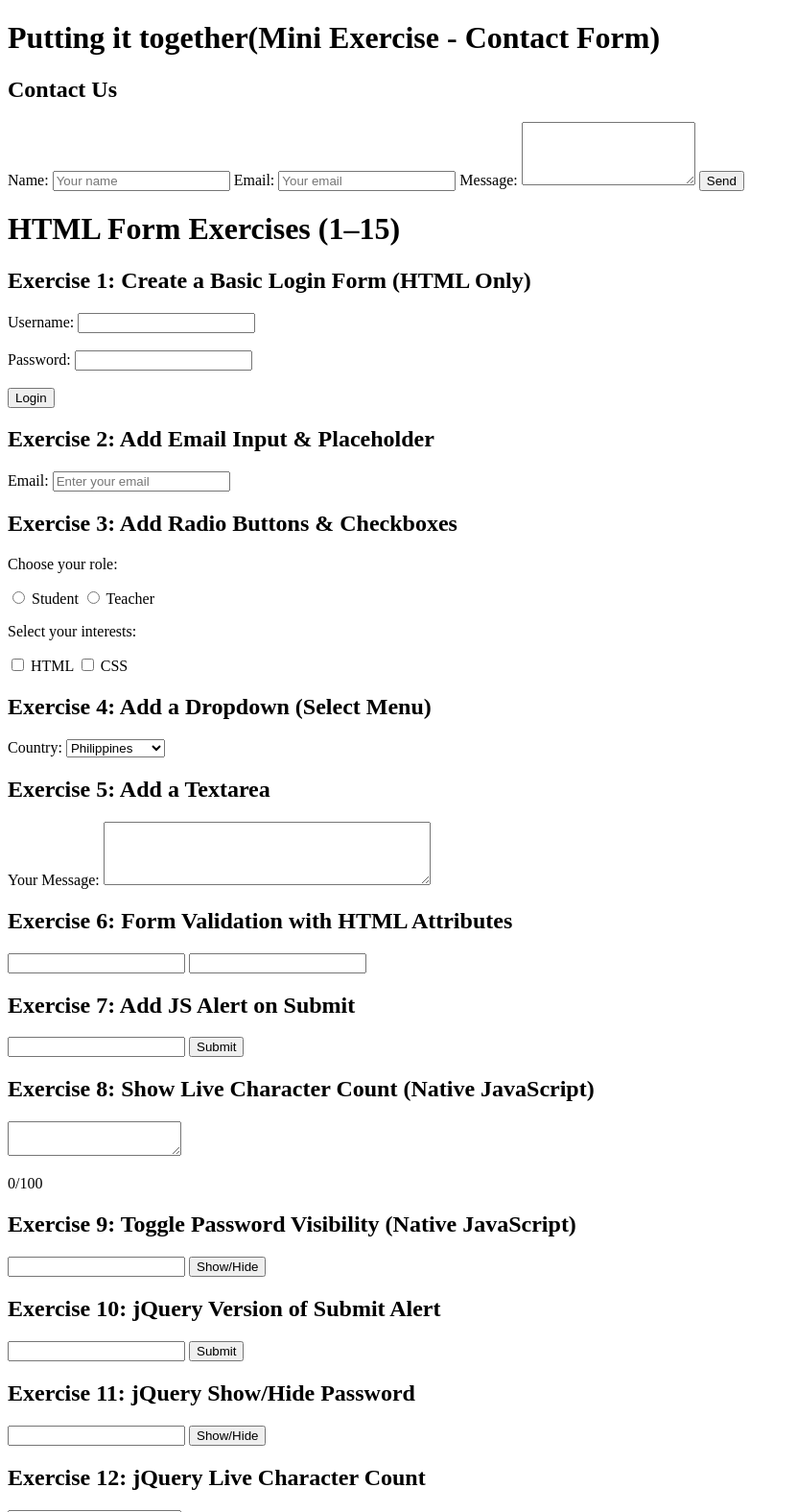
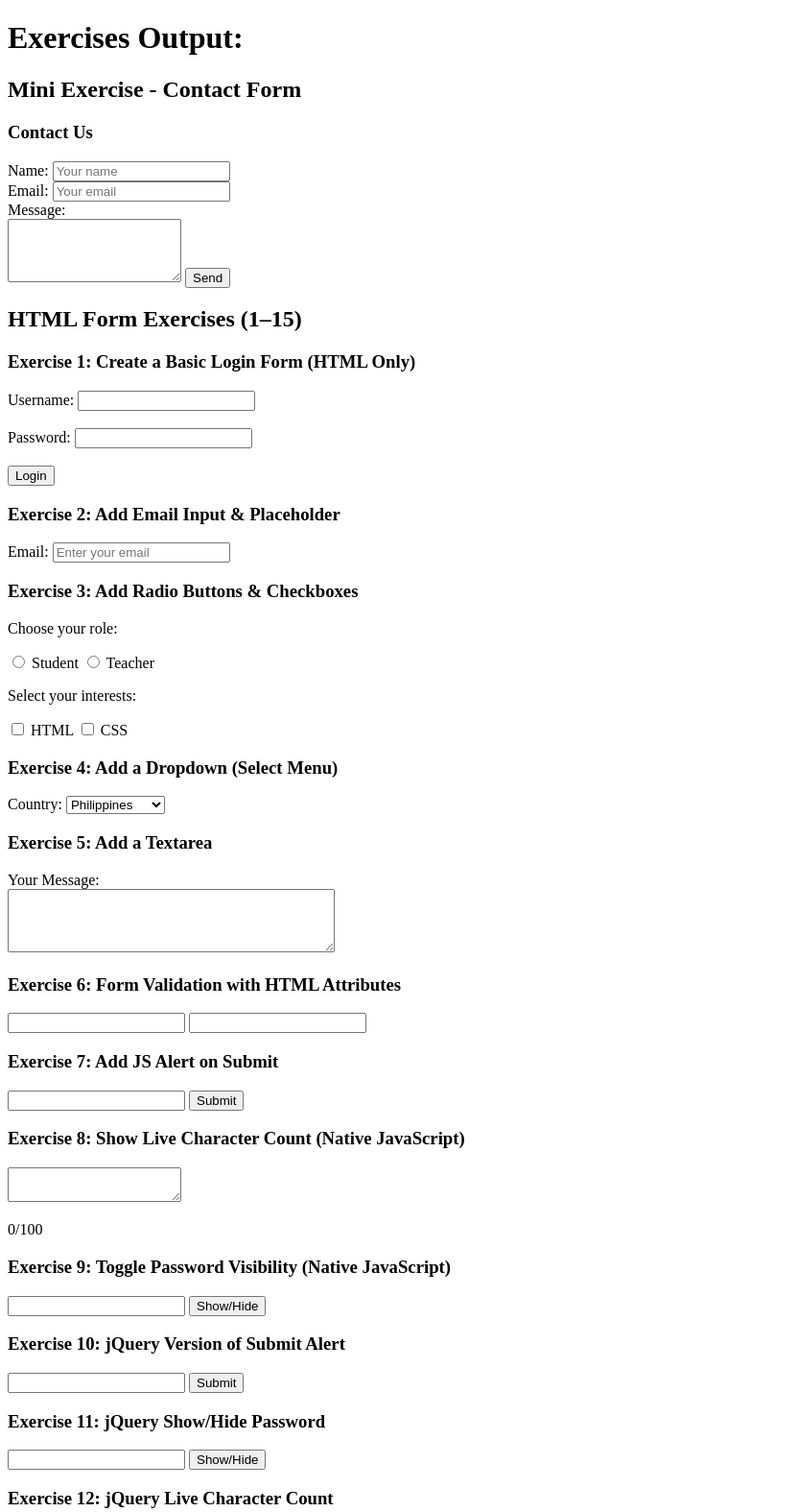
Before and after one commit to Faith-Balderama-Batalla/IS-Elec2_Indiv-Work, a plain HTML site: page HTML-Exercise-Guide-Forms/index.html in a window 1280 px wide. Shown: the top 1575 px of the page at 96% size, without its empty margins (0-831 px from the left). Drawn offline with nearby package versions, Linux system fonts and the light colour scheme.

Commit message:
Add files via upload

```diff
--- a/HTML-Exercise-Guide-Forms/index.html
+++ b/HTML-Exercise-Guide-Forms/index.html
@@ -5,24 +5,28 @@
   <title>HTML Form Exercises</title>
   <script src="https://code.jquery.com/jquery-3.6.0.min.js"></script>
 </head>
+
 <body>
-<h1>Putting it together(Mini Exercise - Contact Form)</h1>
+  <h1>Exercises Output:</h1>
 
+  <h2>Mini Exercise - Contact Form</h2>
     <form action="#" method="post"></form>
-  <h2>Contact Us</h2>
+      <h3>Contact Us</h3>
       <label for="name">Name: </label>
-  <input type="text" id="name" name="name" placeholder="Your name" required>
+      <input type="text" id="name" name="name" placeholder="Your name" required><br>
+
       <label for="email">Email: </label>
-  <input type="text" id="name" name="name" placeholder="Your email" required>
-  <label for="message">Message: </label>
-  <textarea name="message" id="message" rows="4" required>
-  </textarea>
+      <input type="text" id="name" name="name" placeholder="Your email" required><br>
+
+      <label for="message">Message: </label><br>
+      <textarea name="message" id="message" rows="4" required></textarea>
+
       <button type="submit">Send</button>
+    </form>
 
-<h1>HTML Form Exercises (1–15)</h1>
+  <h2>HTML Form Exercises (1–15)</h2>
 
-
-  <h2>Exercise 1: Create a Basic Login Form (HTML Only)</h2>
+    <h3>Exercise 1: Create a Basic Login Form (HTML Only)</h3>
     <form>
       <label for="Username">Username:</label>
       <input type="text" id="username" name="username" required><br><br>
@@ -33,13 +37,13 @@
       <button type="submit">Login</button>
     </form>
 
-  <h2>Exercise 2: Add Email Input & Placeholder</h2>
+    <h3>Exercise 2: Add Email Input & Placeholder</h3>
     <form>
       <label for="email">Email: </label>
       <input type="email" id="email" name="email" placeholder="Enter your email">
     </form>
 
-  <h2>Exercise 3: Add Radio Buttons & Checkboxes</h2>
+    <h3>Exercise 3: Add Radio Buttons & Checkboxes</h3>
     <form>
       <p>Choose your role: </p>
       <input type="radio" id="student" name="gender" value="student">
@@ -54,7 +58,7 @@
       <label for="css">CSS</label>
     </form>
 
-  <h2>Exercise 4: Add a Dropdown (Select Menu)</h2>
+    <h3>Exercise 4: Add a Dropdown (Select Menu)</h3>
     <form>
       <label for="country">Country: </label>
       <select>
@@ -64,19 +68,19 @@
       </select>
     </form>
 
-  <h2>Exercise 5: Add a Textarea</h2>
+    <h3>Exercise 5: Add a Textarea</h3>
     <form>
-      <label for="message">Your Message: </label>
+        <label for="message">Your Message: </label><br>
         <textarea name="message" id="message" rows="4" cols="40"></textarea>
     </form>
 
-  <h2>Exercise 6: Form Validation with HTML Attributes</h2>
+    <h3>Exercise 6: Form Validation with HTML Attributes</h3>
     <form>
       <input type="text" name="username" required minlength="3" maxlength="10">
       <input type="email" name="email" required>
     </form>
 
-  <h2>Exercise 7: Add JS Alert on Submit</h2>
+    <h3>Exercise 7: Add JS Alert on Submit</h3>
     <form id="loginForm">
       <input type="text" id="username" required>
       <button type="submit">Submit</button>
@@ -89,10 +93,10 @@
       })
     </script>
 
-  <h2>Exercise 8: Show Live Character Count (Native JavaScript)</h2>
+    <h3>Exercise 8: Show Live Character Count (Native JavaScript)</h3>
       <textarea id="bio" maxlength="100"></textarea>
       <p id="count">0/100</p>
-
+  <!--NOTE!!-->
       <script>
         const bio = document.getElementById("bio")
         const count = document.getElementById("count")
@@ -102,7 +106,7 @@
         });
       </script>
 
-  <h2>Exercise 9: Toggle Password Visibility (Native JavaScript)</h2>
+    <h3>Exercise 9: Toggle Password Visibility (Native JavaScript)</h3>
     <input type="password" id="pwd">
     <button type="button" onclick="togglePwd()">Show/Hide</button>
 
@@ -113,7 +117,7 @@
       }
     </script>
 
-  <h2>Exercise 10: jQuery Version of Submit Alert</h2>
+    <h3>Exercise 10: jQuery Version of Submit Alert</h3>
     <form id="myForm">
       <input type="text" required>
       <button type="submit">Submit</button>
@@ -128,7 +132,7 @@
       });
     </script>
 
-  <h2>Exercise 11: jQuery Show/Hide Password</h2>
+    <h3>Exercise 11: jQuery Show/Hide Password</h3>
     <input type="password" id="pwd">
     <button id="toggle">Show/Hide</button>
 
@@ -139,7 +143,7 @@
       });
     </script>
 
-  <h2>Exercise 12: jQuery Live Character Count</h2>
+    <h3>Exercise 12: jQuery Live Character Count</h3>
     <textarea id="bio" maxlength="100"></textarea>
     <p id="count">0/100</p>
 
@@ -149,7 +153,7 @@
       });
     </script>
 
-  <h2>Exercise 13: Validate Empty Fields with jQuery</h2>
+    <h3>Exercise 13: Validate Empty Fields with jQuery</h3>
     <form id="login">
       <input type="text" id="user" placeholder="username"><br>
       <button type="password" id="pass" placeholder="Password"><br>
@@ -167,7 +171,7 @@
         });
     </script>
 
-  <h2>Exercise 14: Add CSS Highlight for Errors (with jQuery)</h2>
+    <h3>Exercise 14: Add CSS Highlight for Errors (with jQuery)</h3>
     <style>
       .error { border: 2px solid red;}
     </style>
@@ -189,7 +193,7 @@
       });
     </script>
 
-  <h2>Exercise 15: Build a Full Registration Form (HTML + jQuery)</h2>
+    <h3>Exercise 15: Build a Full Registration Form (HTML + jQuery)</h3>
 
     <form id="regForm">
 
```
Lines whose indentation alone changed are shown as unchanged.
